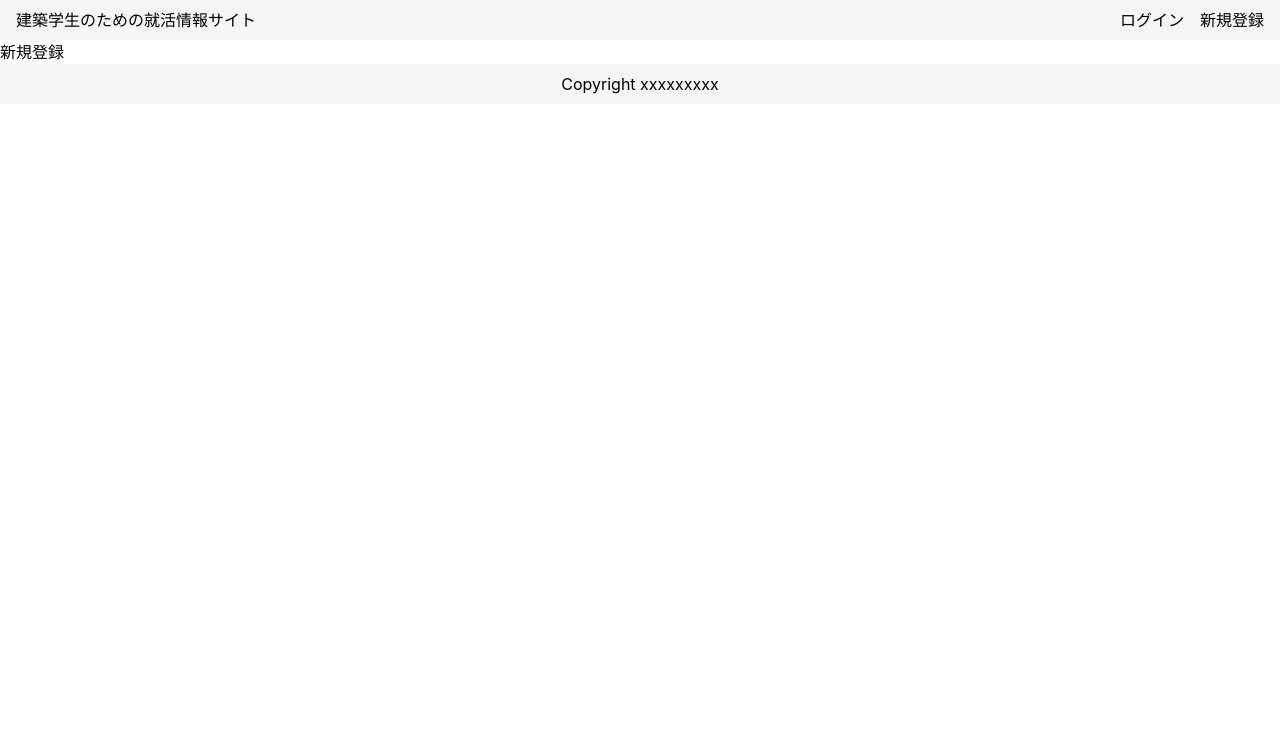
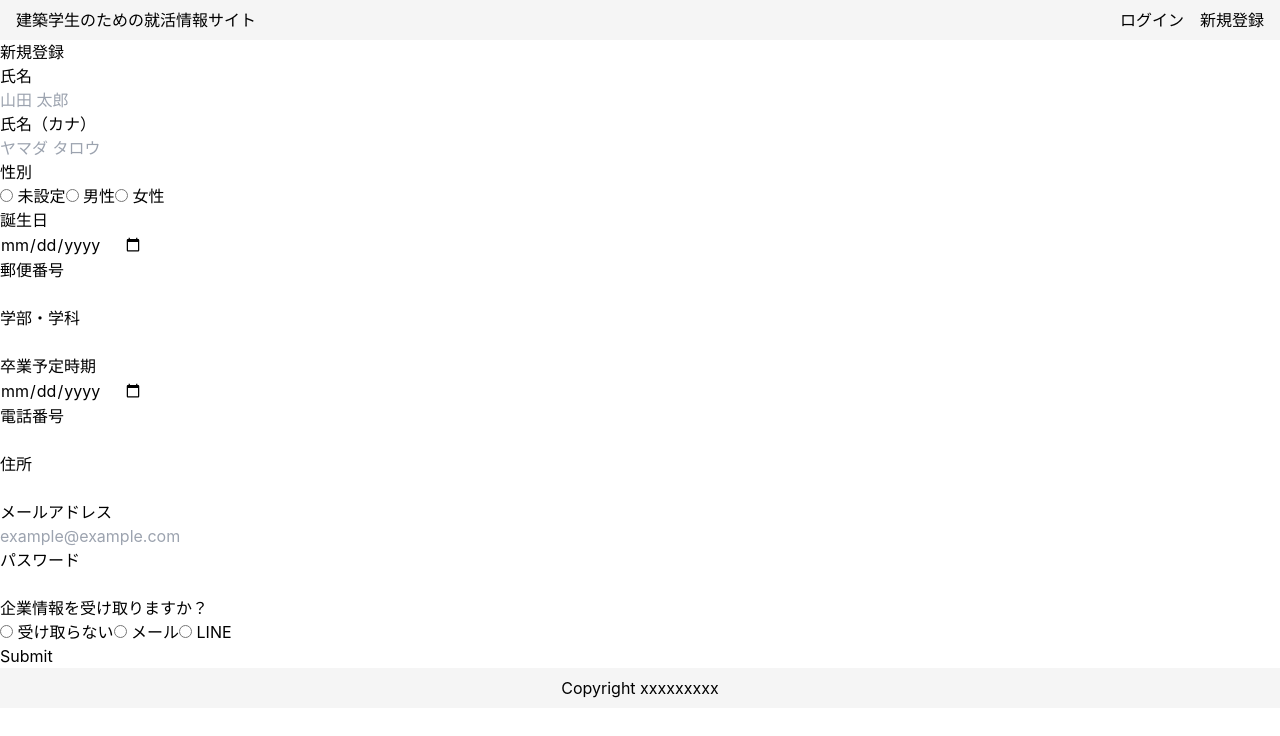
Before and after one commit to jazzybruno/ARCHI-NAVI, a Next.js app: page /signup in a window 1280 px wide. Shown: the top 736 px of the page. Built offline with nearby package versions, Linux system fonts and the light colour scheme; no server answers.

Commit message:
signout, signup

```diff
--- a/src/components/Header.tsx
+++ b/src/components/Header.tsx
@@ -1,12 +1,24 @@
 import Link from 'next/link'
 import * as React from 'react'
 import useSWR from 'swr'
-import { fetcher } from 'services/httpClient'
+import { fetcher, httpClient } from 'services/httpClient'
 import styles from 'styles/components/Header.module.scss'
 import { User } from 'types'
+import Router from 'next/router'
 
 const Header = () => {
   const { data: user, error } = useSWR('api/user', fetcher<User>)
+
+  const signout = async () => {
+    try {
+      await httpClient().post('api/auth/signout')
+    } catch (error) {
+      console.log(error)
+    } finally {
+      Router.push('/')
+    }
+  }
+
   return (
     <div className={styles.header}>
       <div className={styles.logo}>
@@ -14,9 +26,12 @@ const Header = () => {
       </div>
       <div className={styles.actions}>
         {user ? (
-          <p>
+          <div>
             <span>{user.name}</span>
-          </p>
+            <button className={styles.action} onClick={signout}>
+              ログアウト
+            </button>
+          </div>
         ) : (
           <div>
             <Link className={styles.action} href='/signin'>
--- a/src/pages/signup.tsx
+++ b/src/pages/signup.tsx
@@ -1,10 +1,252 @@
 import type { NextPageWithLayout } from 'next'
+import { useForm, SubmitHandler } from 'react-hook-form'
 import { MainLayout } from 'layouts/main'
+import { httpClient } from 'services/httpClient'
+
+type Inputs = {
+  name: string
+  nameKana: string
+  gender: number
+  birthday: string
+  postalCode: string
+  address: string
+  department: string
+  expectedGraduationDate: string
+  tel: string
+  email: string
+  password: string
+  receiveInformation: number
+}
 
 const SignupPage: NextPageWithLayout = () => {
+  const {
+    register,
+    handleSubmit,
+    // watch,
+    formState: { errors },
+  } = useForm<Inputs>({
+    mode: 'onChange',
+  })
+
+  const onSubmit: SubmitHandler<Inputs> = async (data) => {
+    try {
+      console.log(data)
+      await httpClient().post('api/auth/signup', data)
+    } catch (error) {
+      console.log(error)
+    }
+  }
+
+  // console.log(watch('email'))
+
   return (
     <>
-      <h1>新規登録</h1>
+      <div className='flex items-center justify-center'>
+        <div className='mx-auto w-full max-w-xs'>
+          <div className='py-6'>
+            <h1 className='text-3xl font-bold'>新規登録</h1>
+          </div>
+          <form onSubmit={handleSubmit(onSubmit)}>
+            <div className='py-3'>
+              <label htmlFor='name'>氏名</label>
+              <div>
+                <input
+                  type='text'
+                  name='name'
+                  placeholder='山田 太郎'
+                  className='ipt'
+                  {...register('name', { required: true })}
+                />
+              </div>
+              {errors.name && <span className='text-red-500'>氏名は必須です</span>}
+            </div>
+            <div className='py-3'>
+              <label htmlFor='nameKana'>氏名（カナ）</label>
+              <div>
+                <input
+                  type='text'
+                  name='nameKana'
+                  placeholder='ヤマダ タロウ'
+                  className='ipt'
+                  {...register('nameKana', { required: true })}
+                />
+              </div>
+              {errors.nameKana && <span className='text-red-500'>氏名（カナ）は必須です</span>}
+            </div>
+            <div className='py-3'>
+              <label htmlFor='gender'>性別</label>
+              <div>
+                <label>
+                  <input
+                    type='radio'
+                    name='gender'
+                    value={0}
+                    {...register('gender', { required: true })}
+                  />{' '}
+                  未設定
+                </label>
+                <label>
+                  <input
+                    className='ml-2'
+                    type='radio'
+                    name='gender'
+                    value={1}
+                    {...register('gender', { required: true })}
+                  />{' '}
+                  男性
+                </label>
+                <label>
+                  <input
+                    className='ml-2'
+                    type='radio'
+                    name='gender'
+                    value={2}
+                    {...register('gender', { required: true })}
+                  />{' '}
+                  女性
+                </label>
+              </div>
+              {errors.gender && <span className='text-red-500'>性別は必須です</span>}
+            </div>
+            <div className='py-3'>
+              <label htmlFor='birthday'>誕生日</label>
+              <div>
+                <input
+                  type='date'
+                  name='birthday'
+                  className='ipt'
+                  {...register('birthday', { required: true })}
+                />
+              </div>
+              {errors.birthday && <span className='text-red-500'>誕生日は必須です</span>}
+            </div>
+            <div className='py-3'>
+              <label htmlFor='postalCode'>郵便番号</label>
+              <div>
+                <input
+                  type='text'
+                  name='postalCode'
+                  className='ipt'
+                  {...register('postalCode', { required: true })}
+                />
+              </div>
+              {errors.postalCode && <span className='text-red-500'>郵便番号は必須です</span>}
+            </div>
+            <div className='py-3'>
+              <label htmlFor='department'>学部・学科</label>
+              <div>
+                <input
+                  type='text'
+                  name='department'
+                  className='ipt'
+                  {...register('department', { required: true })}
+                />
+              </div>
+              {errors.department && <span className='text-red-500'>学部・学科は必須です</span>}
+            </div>
+            <div className='py-3'>
+              <label htmlFor='expectedGraduationDate'>卒業予定時期</label>
+              <div>
+                <input
+                  type='date'
+                  name='expectedGraduationDate'
+                  className='ipt'
+                  {...register('expectedGraduationDate', { required: true })}
+                />
+              </div>
+              {errors.expectedGraduationDate && (
+                <span className='text-red-500'>卒業予定時期は必須です</span>
+              )}
+            </div>
+            <div className='py-3'>
+              <label htmlFor='tel'>電話番号</label>
+              <div>
+                <input
+                  type='tel'
+                  name='tel'
+                  className='ipt'
+                  {...register('tel', { required: true })}
+                />
+              </div>
+              {errors.tel && <span className='text-red-500'>電話番号は必須です</span>}
+            </div>
+            <div className='py-3'>
+              <label htmlFor='address'>住所</label>
+              <div>
+                <input
+                  type='text'
+                  name='address'
+                  className='ipt'
+                  {...register('address', { required: true })}
+                />
+              </div>
+              {errors.address && <span className='text-red-500'>住所は必須です</span>}
+            </div>
+            <div className='py-3'>
+              <label htmlFor='email'>メールアドレス</label>
+              <div>
+                <input
+                  type='text'
+                  name='email'
+                  placeholder='example@example.com'
+                  className='ipt'
+                  {...register('email', { required: true })}
+                />
+              </div>
+              {errors.email && <span className='text-red-500'>メールアドレスは必須です</span>}
+            </div>
+            <div className='py-3'>
+              <label htmlFor='email'>パスワード</label>
+              <div>
+                <input
+                  type='password'
+                  name='password'
+                  className='ipt'
+                  {...register('password', { required: true })}
+                />
+              </div>
+              {errors.password && <span className='text-red-500'>パスワードは必須です</span>}
+            </div>
+            <div className='py-3'>
+              <label htmlFor='receiveInformation'>企業情報を受け取りますか？</label>
+              <div>
+                <label>
+                  <input
+                    type='radio'
+                    name='receiveInformation'
+                    value={0}
+                    {...register('receiveInformation', { required: true })}
+                  />{' '}
+                  受け取らない
+                </label>
+                <label>
+                  <input
+                    className='ml-2'
+                    type='radio'
+                    name='receiveInformation'
+                    value={1}
+                    {...register('receiveInformation', { required: true })}
+                  />{' '}
+                  メール
+                </label>
+                <label>
+                  <input
+                    className='ml-2'
+                    type='radio'
+                    name='receiveInformation'
+                    value={2}
+                    {...register('receiveInformation', { required: true })}
+                  />{' '}
+                  LINE
+                </label>
+              </div>
+            </div>
+            <div className='py-3'>
+              <input type='submit' className='btn' />
+            </div>
+          </form>
+        </div>
+      </div>
     </>
   )
 }
--- a/src/styles/globals.scss
+++ b/src/styles/globals.scss
@@ -10,18 +10,8 @@ body {
     Oxygen, Ubuntu, Cantarell, Fira Sans, Droid Sans, Helvetica Neue, sans-serif;
 }
 
-a {
-  color: inherit;
-  text-decoration: none;
-}
-
 * {
   box-sizing: border-box;
-}
-
-main {
-  width: 100%;
-  height: 100%;
 }
 
 :root {
@@ -37,3 +27,9 @@ main {
     @apply inline-flex w-full items-center justify-center rounded-md border border-transparent bg-indigo-600 px-4 py-2 text-sm font-medium text-white hover:bg-indigo-700 focus:outline-none focus:ring-2 focus:ring-indigo-500 focus:ring-offset-2;
   }
 }
+
+@layer utilities {
+  .ipt {
+    @apply focus:ring-2 focus:ring-indigo-600 focus:ring-offset-2;
+  }
+}
```
Also changed, not shown: src/pages/signin.tsx (+4 -5 lines).
